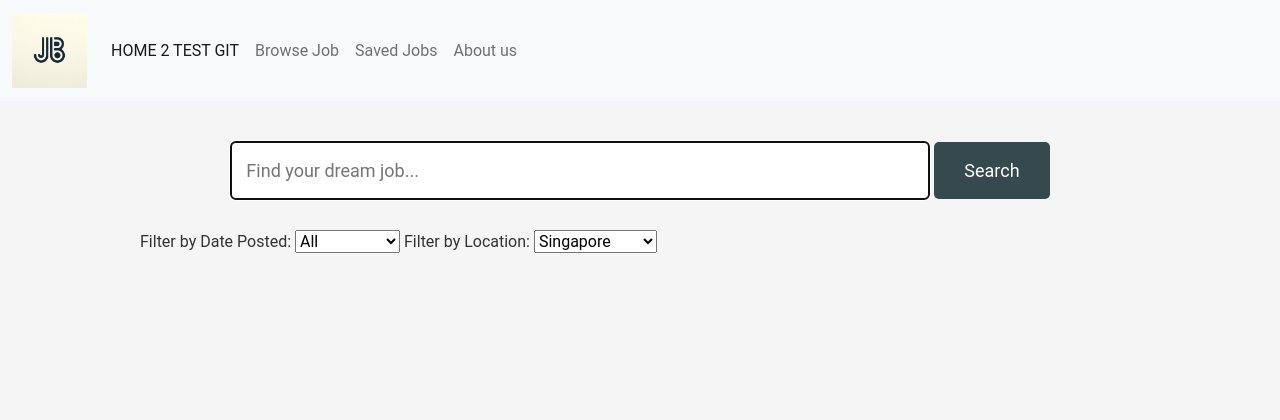
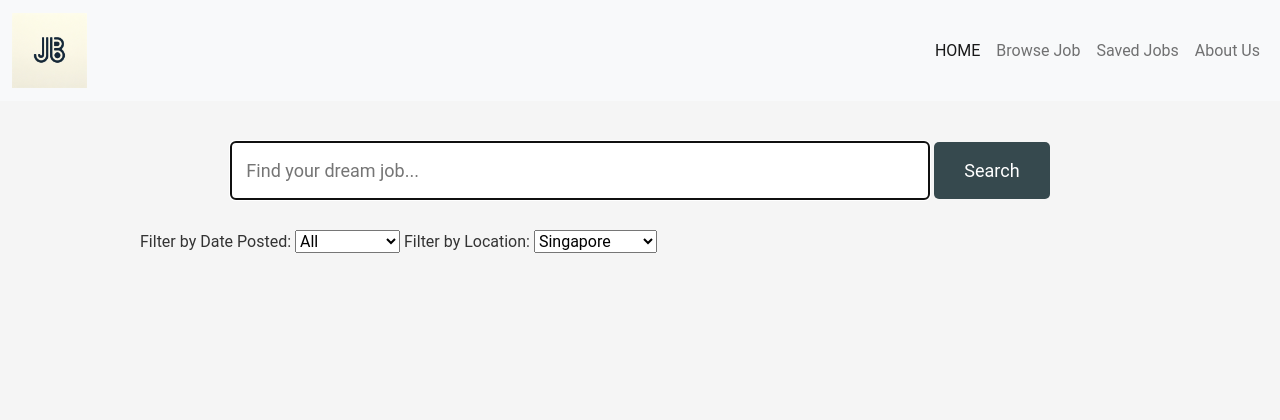
Before and after one commit to RoCode2000/JobSearchProject, a Flask app: page / in a window 1280 px wide. Shown: the top 420 px of the page. Run offline with Flask 3, Linux system fonts and the light colour scheme.

Commit message:
Change navbar text to right side

```diff
--- a/templates/layout.html
+++ b/templates/layout.html
@@ -26,9 +26,9 @@
         <span class="navbar-toggler-icon"></span>
       </button>
       <div class="collapse navbar-collapse" id="navbarNav">
-        <ul class="navbar-nav">
+        <ul class="navbar-nav ms-auto">
           <li class="nav-item">
-            <a class="nav-link active" aria-current="page" href="/">HOME 2 TEST GIT</a>
+            <a class="nav-link active" aria-current="page" href="/">HOME</a>
           </li>
           <li class="nav-item">
             <a class="nav-link" href="#">Browse Job</a>
@@ -37,7 +37,7 @@
             <a class="nav-link" href="#">Saved Jobs</a>
           </li>
           <li class="nav-item">
-            <a class="nav-link" href="#">About us</a>
+            <a class="nav-link" href="#">About Us</a>
           </li>
         </ul>
       </div>
```
